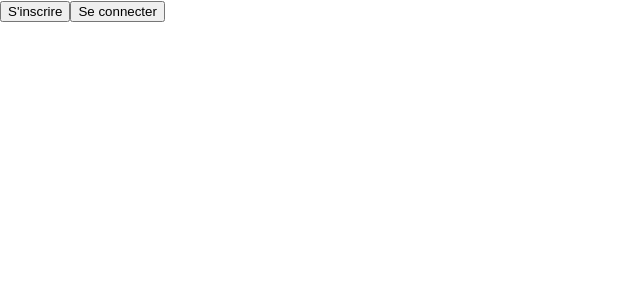
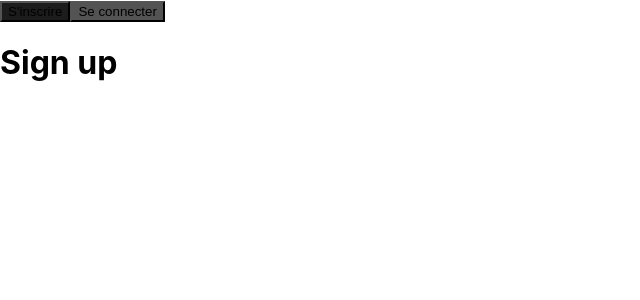
Before and after one commit to kevinkotcherga/react-firebase-redux-toolkit, a React (Create React App) app: page / in a window 1280 px wide. Shown: the top 300 px of the page, without its empty margins (0-640 px from the left). Built offline with nearby package versions, Linux system fonts and the light colour scheme; the HTML template or start-up script is replaced by a standard one.

Commit message:
feat(components) : ajout des composants SignUp et Login dans ConnectModal

```diff
--- a/src/components/ConnectModal.jsx
+++ b/src/components/ConnectModal.jsx
@@ -1,14 +1,17 @@
 import React, { useState } from 'react';
+import Login from './Login';
+import SignUp from './SignUp';
 
 const ConnectModal = () => {
-  const [signUp, setSignUp] = useState(false);
+  const [signUp, setSignUp] = useState(true);
 
   return (
     <div className='connect-modal'>
       <div className="header-btn">
-        <button>S'inscrire</button>
-        <button>Se connecter</button>
+        <button onClick={() => setSignUp(true)} style={{background: signUp ? "rgb(28,28,28)" : "rgb(83,83,83"}}>S'inscrire</button>
+        <button onClick={() => setSignUp(false)} style={{background: signUp ? "rgb(83,83,83" : "rgb(28,28,28)"}}>Se connecter</button>
       </div>
+      {signUp ? <SignUp /> : <Login />}
     </div>
   );
 };
```
